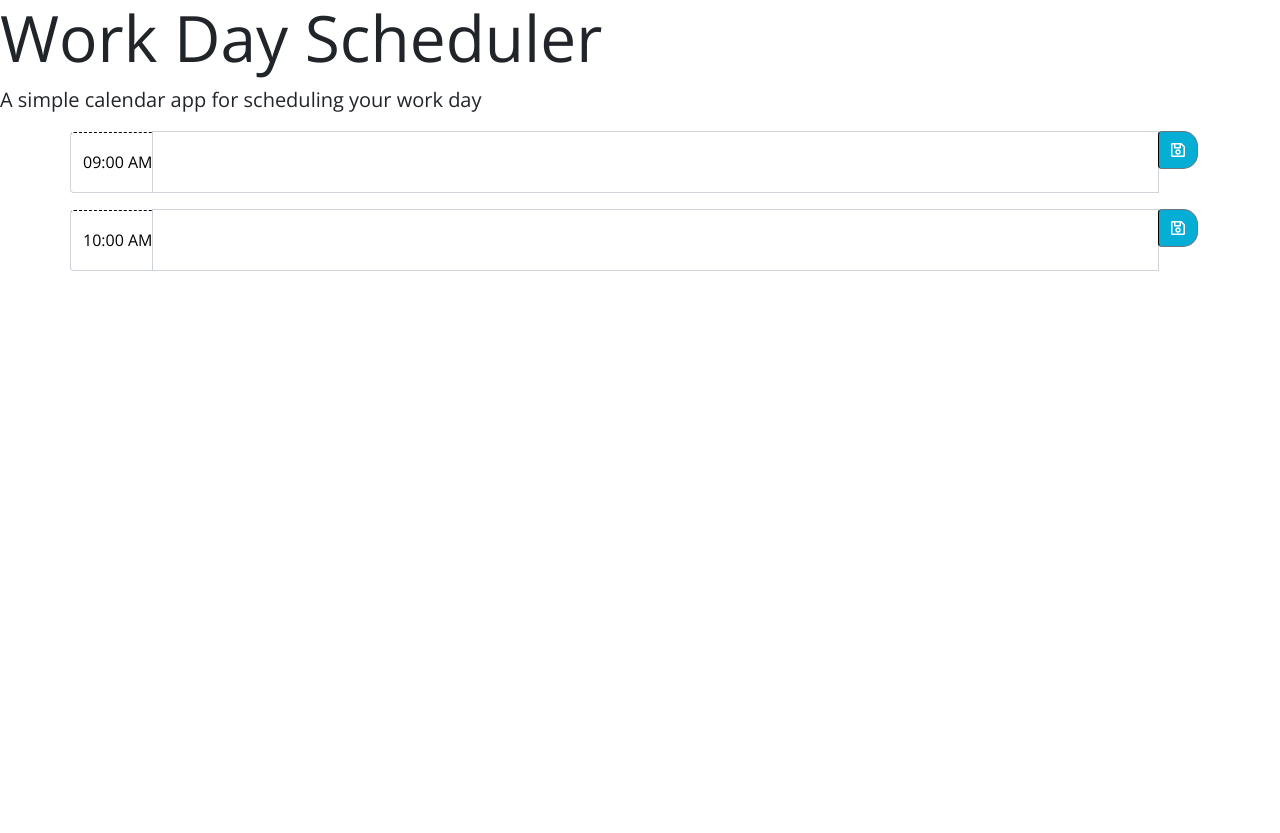
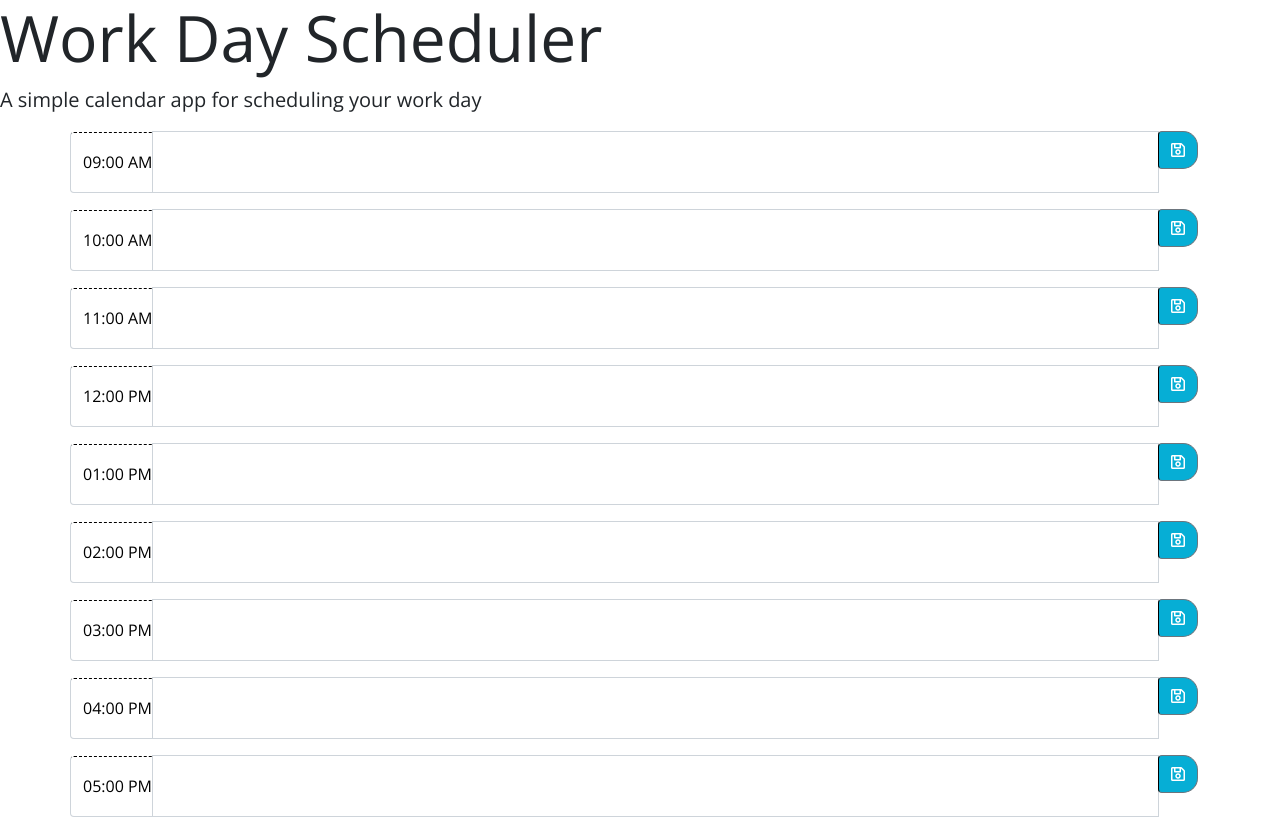
Before and after one commit to Zachg71603/work-day-scheduler, a plain HTML site: page Develop/index.html in a window 1280 px wide. Before the commit the page ends 800 px from the top, so only its background shows below. Drawn offline with nearby package versions, Linux system fonts and the light colour scheme.

Commit message:
finishing html body, will begin on css

```diff
--- a/Develop/index.html
+++ b/Develop/index.html
@@ -47,5 +47,68 @@
           <button class="btn btn-outline-secondary saveBtn" type="button"><i class="far fa-save"></i></button>
         </div>
       </div>
+
+
+      <div id="hour11" class="input-group mb-3 hourBlock">
+        <div class="input-group-prepend row"><span class="input-group-text hour">11:00 AM</span></div>
+          <textarea id="11am" class="form-control textSave"></textarea>
+          <div class="input-group-append">
+            <button class="btn btn-outline-secondary saveBtn" type="button"><i class="far fa-save"></i></button>
+          </div>
+        </div>
+
+        <div id="hour12" class="input-group mb-3 hourBlock">
+          <div class="input-group-prepend row"><span class="input-group-text hour">12:00 PM</span></div>
+          <textarea id="12pm" class="form-control textSave"></textarea>
+          <div class="input-group-append">
+            <button class="btn btn-outline-secondary saveBtn" type="button"><i class="far fa-save"></i></button>
+          </div>
+        </div>
+
+        <div id="hour1" class="input-group mb-3 hourBlock">
+          <div class="input-group-prepend row"><span class="input-group-text hour">01:00 PM</span></div>
+          <textarea id="1pm" class="form-control textSave"></textarea>
+          <div class="input-group-append">
+            <button class="btn btn-outline-secondary saveBtn" type="button"><i class="far fa-save"></i></button>
+          </div>
+        </div>
+
+        <div id="hour2" class="input-group mb-3 hourBlock">
+          <div class="input-group-prepend row"><span class="input-group-text hour">02:00 PM</span></div>
+          <textarea id="2pm" class="form-control textSave"></textarea>
+          <div class="input-group-append">
+            <button class="btn btn-outline-secondary saveBtn" type="button"><i class="far fa-save"></i></button>
+          </div>
+        </div>
+
+        <div id="hour3" class="input-group mb-3 hourBlock">
+          <div class="input-group-prepend row"> <span class="input-group-text hour">03:00 PM</span></div>
+          <textarea id="3pm" class="form-control textSave"></textarea>
+          <div class="input-group-append">
+            <button class="btn btn-outline-secondary saveBtn" type="button"><i class="far fa-save"></i></button>
+          </div>
+        </div>
+
+        <div id="hour4" class="input-group mb-3 hourBlock">
+          <div class="input-group-prepend row"><span class="input-group-text hour">04:00 PM</span></div>
+          <textarea id="4pm" class="form-control textSave"></textarea>
+          <div class="input-group-append">
+            <button class="btn btn-outline-secondary saveBtn" type="button"><i class="far fa-save"></i></button>
+          </div>
+        </div>
+
+        <div id="hour5" class="input-group mb-3 hourBlock">
+          <div class="input-group-prepend row"><span class="input-group-text hour">05:00 PM</span></div>
+          <textarea id="5pm" class="form-control textSave"></textarea>
+          <div class="input-group-append">
+            <button class="btn btn-outline-secondary saveBtn" type="button"><i class="far fa-save"></i></button>
+          </div>
+        </div>
+    </div>
+
+    <script src="https://cdnjs.cloudflare.com/ajax/libs/jquery/3.2.1/jquery.min.js"></script>
+    <script src="https://cdnjs.cloudflare.com/ajax/libs/moment.js/2.24.0/moment.min.js"></script>
+    <script src="script.js"></script>
+
   </body>
 </html>
```
